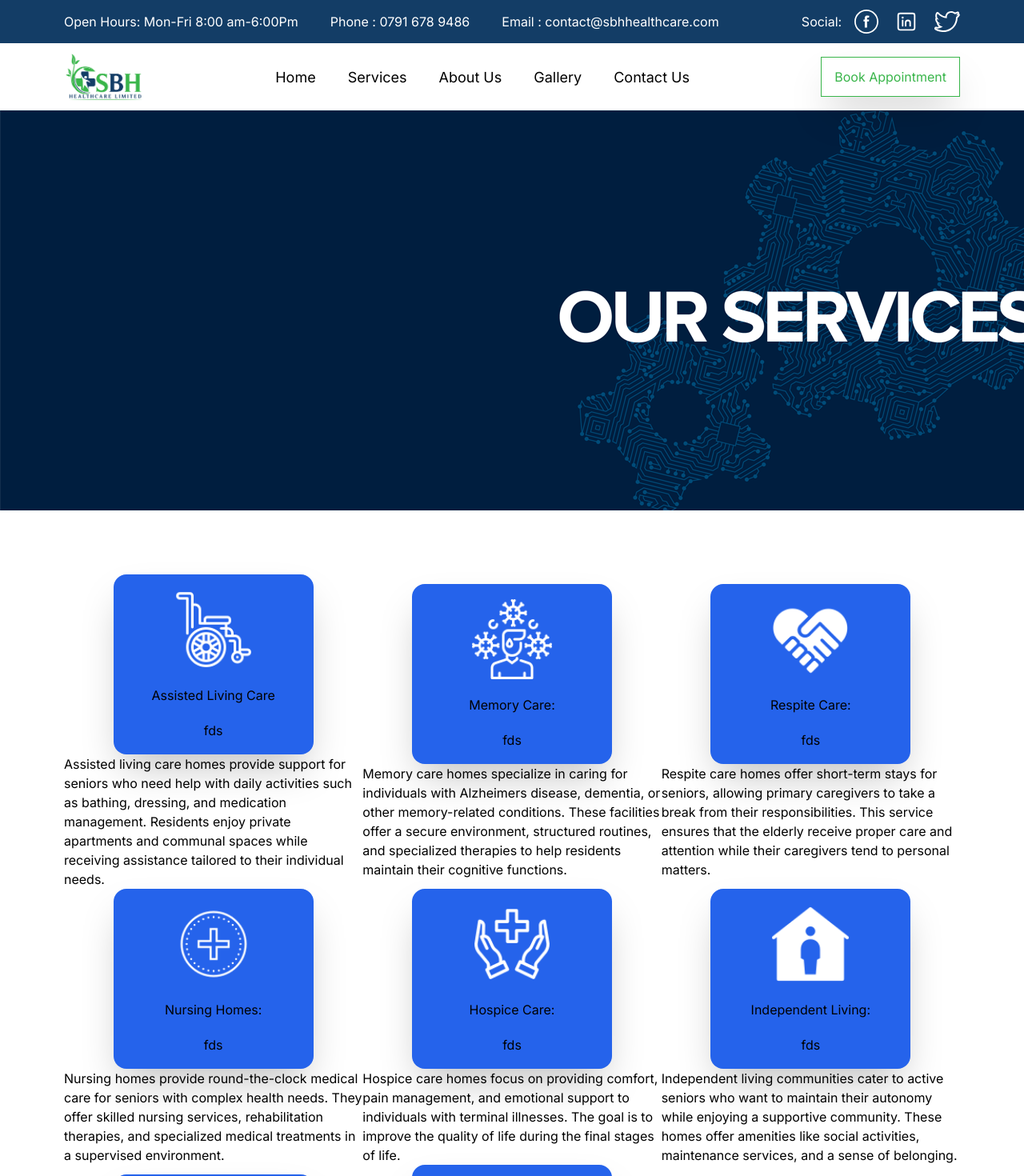
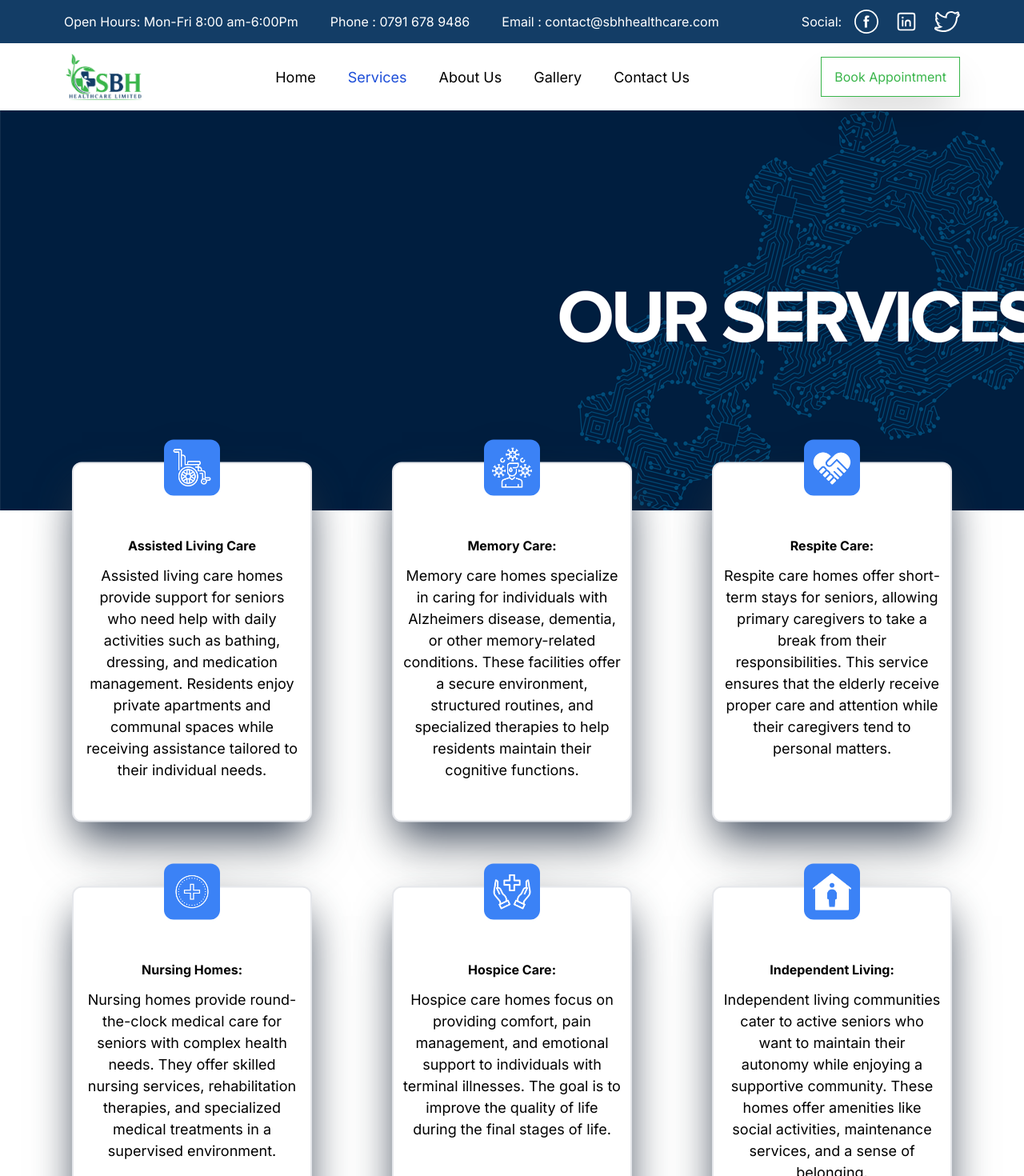
Before and after one commit to imtiaz3699/care-home, a Next.js app: page /services in a window 1280 px wide. Shown: the top 1470 px of the page at 80% size. Built offline with nearby package versions, Linux system fonts and the light colour scheme.

Commit message:
last-comit

```diff
--- a/src/app/components/HeroSection/HeroSection.tsx
+++ b/src/app/components/HeroSection/HeroSection.tsx
@@ -110,38 +110,47 @@ const HeroSection: React.FC<HeroSectionProps> = ({ showModal, handleModal }) =>
   ]
   const ourServices = [
     {
-      img:'/mental-health.png',
-      name:'Dementia Care',
+        img:'/wheelchair.png',
+        description:'Assisted living care homes provide support for seniors who need help with daily activities such as bathing, dressing, and medication management. Residents enjoy private apartments and communal spaces while receiving assistance tailored to their individual needs.',
+        name:'Assisted Living Care',
     },
     {
-      img:'/nursing.png',
-      name:'Nursing Care',
+        img:'/mental-health.png',
+        description:'Memory care homes specialize in caring for individuals with Alzheimers disease, dementia, or other memory-related conditions. These facilities offer a secure environment, structured routines, and specialized therapies to help residents maintain their cognitive functions.',
+        name:'Memory Care:',
     },
     {
-      img:'wheelchair.png',
-      name:'Physical Disabilities',
+        img:'/respite-care.png',
+        description:'Respite care homes offer short-term stays for seniors, allowing primary caregivers to take a break from their responsibilities. This service ensures that the elderly receive proper care and attention while their caregivers tend to personal matters.',
+        name:'Respite Care:',
     },
     {
-      img:'/respite-care.png',
-      name:'Respite Care',
+        img:'/nursing.png',
+        description:'Nursing homes provide round-the-clock medical care for seniors with complex health needs. They offer skilled nursing services, rehabilitation therapies, and specialized medical treatments in a supervised environment.',
+        name:'Nursing Homes:',
     },
     {
-      img:'/mental-health.png',
-      name:'Dementia Care',
+        img:'/nursing-care.png',
+        description:'Hospice care homes focus on providing comfort, pain management, and emotional support to individuals with terminal illnesses. The goal is to improve the quality of life during the final stages of life.',
+        name:'Hospice Care:',
     },
     {
-      img:'/nursing.png',
-      name:'Nursing Care',
+        img:'/independent-living.png',
+        description:'Independent living communities cater to active seniors who want to maintain their autonomy while enjoying a supportive community. These homes offer amenities like social activities, maintenance services, and a sense of belonging.',
+        name:'Independent Living:',
     },
     {
-      img:'wheelchair.png',
-      name:'Physical Disabilities',
+        img:'palliative-care.png',
+        description:'Palliative care homes enhance life quality for seriously ill individuals, offering pain management, symptom relief, and emotional support to improve overall well-being, irrespective of prognosis.',
+        name:'Palliative Care:',
     },
     {
-      img:'/respite-care.png',
-      name:'Respite Care',
+        img:'/assistive-care.png',
+        description:'Assisted home care services provide support for seniors who prefer to remain in their own homes. Caregivers assist with tasks like meal preparation, medication reminders, and companionship, allowing seniors to age in a familiar environment.',
+        name:'Assisted Home Care:',
     },
-  ]
+
+]
 const footer1 = [
   {
     name:'About Us',
@@ -286,31 +295,32 @@ const ourCare = [
       <div className="flex flex-col items-center justify-center px-5 md:px-20 py-20 bg-gray-100">
         <h1 className="text-[25px] md:text-[35px] lg:text-[50px] font-normal">Our Care Services</h1>
         <p className="text-[16px] md:text-[20px] px-3 md:px-0  text-center">"We collaborate intimately with our residents, their cherished ones, and every invested party to ensure that we provide unwavering assistance for individuals to reside with us as integral members of our extended kinship."</p>
-        <div className="grid grid-cols-1 sm:grid-cols-2 place-items-center lg:grid-cols-4 gap-[120px]  mt-10">
-           {
-            ourServices.map((element,idx)=> {
-              return <> <div  className=" flex flex-col items-center justify-center gap-5 bg-blue-600 backdrop-filter backdrop-blur-md shadow-2xl px-2 w-[250px] h-[225px] rounded-2xl backdrop-saturate-150" key = {idx}>
-                <img src={element.img} alt="" className="w-[70px] h-[70px] md:w-[100px] md:h-[100px]"/>
-                <div className="font-semibold text-center text-[16px] text-white">{element.name}</div>
-              </div>
+        <div className='grid grid-cols-1 mt-20 md:grid-cols-2 lg:grid-cols-3 2xl:grid-cols-4 place-items-center  px-20 gap-20     '>
+{
+    ourServices.map((element,idx)=> {
+        return <div className='w-[300px] bg-white text-center px-3 rounded-xl h-[450px] shadow-2xl shadow-slate-700 drop-shadow-2xl border-2  py-5 flex flex-col items-center'>
+        <div className='translate-y-[-50px] bg-blue-900 top-0 rounded-xl w-[70px] h-[70px] flex flex-row items-center justify-center'>
+        <img src={element.img} alt="" className="w-[50px] h-[50px] md:w-[50px] md:h-[50px]"/>
+        </div>
+        <div className='font-bold text-[25]'>{element.name}</div>
+        <div className='mt-3 font-normal text-[18px]'>{element.description}</div>
+    </div>
+    })
+}
 
-              </>
-            })
 
-           }
-
-        </div>
+</div>
        </div>
 
 
 
-    <div className="flex flex-col  lg:flex-row items-center justify-between py-20 md:px-20 px-3 ">
+    <div className="flex flex-col  lg:flex-row items-center justify-between gap-10 py-20 md:px-20 px-3 ">
 
 
       <div className="flex flex-col items-center lg:items-start max-w-[800px] px-3 text-center lg:text-left">
         <h1 className="font-semibold text-[25px]">WHY CHOOSE US</h1>
         <br />
-        <p>"Discover a higher standard of care with us. Our experienced team is dedicated to ensuring your loved one's comfort and well-being every day.
+        <p className="px-3 md:px-0">"Discover a higher standard of care with us. Our experienced team is dedicated to ensuring your loved one's comfort and well-being every day.
          <br /><br /> At SBH Healthcare, we blend personalized support with a welcoming community, creating a place they can truly call home. Trust us to provide the exceptional care your family deserves."</p>
         <button className="bg-[#39b54a] py-2 px-3 text-white mt-5">Getting Started</button>
       </div>
@@ -318,7 +328,7 @@ const ourCare = [
 
 
 
-        <div className="flex flex-col w-full md:w-[400px] items-center gap-5">
+        <div className="flex flex-col w-full px-2 md:w-[400px] items-center gap-5">
           <div className="px-2 py-3 border-2 border-[#39b54a] w-full md:w-[400px]">1. Convenient Speciality Care</div>
           <div className="px-2 py-3 border-2 border-[#39b54a] w-full md:w-[400px]">2. Attention to Quality of Life</div>
           <div className="px-2 py-3 border-2 border-[#39b54a] w-full md:w-[400px]">3. Medical Health Care</div>
@@ -398,7 +408,7 @@ const ourCare = [
             spaceBetween: 10,
           },
           1024: {
-            slidesPerView: 5,
+            slidesPerView: 3,
             spaceBetween: 50,
           },
           1499:{
--- a/src/app/components/Navbar.tsx
+++ b/src/app/components/Navbar.tsx
@@ -3,16 +3,19 @@
 import React,{useState} from 'react'
 import Image from "next/image";
 import Link from 'next/link';
+import {usePathname} from 'next/navigation';
 
 interface NavbarProps {
   handleModal? : (param : any) => void;
   showModal? : boolean;
 }
  const Navbar: React.FC<NavbarProps> = ({handleModal,showModal})=> {
-
+  const pathname = usePathname();
+  console.log(pathname)
 
 
     const [dropDown,setDropDown] = useState(false);
+
     const navData = [
         {
             name:'Home',
@@ -28,7 +31,7 @@ interface NavbarProps {
         },
         {
           name:'Gallery',
-          url:'/',
+          url:'',
         },
         {
             name:'Contact Us',
@@ -81,7 +84,7 @@ interface NavbarProps {
               navData.map((element,idx)=> {
                 return <>
                       <Link href={element.url}>
-                      <div className='text-[18px] hover:text-blue-800'>{element.name}</div>
+                      <div className={pathname === element.url ? 'text-[18px] text-blue-700' : 'text-[18px] hover:text-blue-700'}>{element.name}</div>
                       </Link>
                       </>
               })
@@ -106,7 +109,7 @@ interface NavbarProps {
         </div>
           }
 
-          <div className = " py-3 px-4 text-center shadow-2xl hover:bg-[#133d66] border border-[#39b54a] text-[#39b54a] hover:text-white" onClick ={handleModal}>Book Appointment</div>
+          <div className = "hidden lg:flex py-3 px-4 text-center shadow-2xl hover:bg-[#133d66] border border-[#39b54a] text-[#39b54a] hover:text-white" onClick ={handleModal}>Book Appointment</div>
 
           </div>
 
--- a/src/app/components/cookie-consent/CookieConsent.tsx
+++ b/src/app/components/cookie-consent/CookieConsent.tsx
@@ -19,11 +19,11 @@ const CookieConsent: React.FC = () => {
   return (
     <>
     {showBanner && (
-    <div className='fixed bottom-0 left-0 right-0 w-full z-10 mx-auto bg-green-800 py-3'>
+    <div className='fixed bottom-0 left-0 right-0 w-full z-10 mx-auto bg-[#39b54a] py-3'>
         <div className="text-white p-4 text-center flex flex-col items-center justify-center">
           <p className="md:w-[600px]">We use cookies to enhance your browsing experience and provide personalized content.
           By clicking "Accept," you consent to the use of cookies.
-           You can learn more about how we handle your data in our <span className='text-blue-500 hover:underline cursor-pointer'> Privacy Policy.</span></p>
+           You can learn more about how we handle your data in our <span className='text-blue-800 hover:underline cursor-pointer'> Privacy Policy.</span></p>
           <div className='flex flex-row items-center gap-5'>
           <button
             className="mt-2 bg-blue-800 hover:bg-blue-600 px-4 py-2 rounded"
--- a/src/app/components/footer/Footer.tsx
+++ b/src/app/components/footer/Footer.tsx
@@ -7,7 +7,7 @@ function Footer() {
     const footer1 = [
         {
           name:'About Us',
-          url:'',
+          url:'/about',
         },
         {
           name:'Our Philosophy',
@@ -22,45 +22,7 @@ function Footer() {
           url:'',
         },
       ]
-      const houseAddress = [
-        {
-          name:'Ashby Lodge wakefield',
-          url:'',
-        },
-        {
-          name:'Ashfield House, Conventry',
-          url:'',
-        },
-        {
-          name:'As Care Leicester',
-          url:'',
-        },
-        {
-          name:'Ashview House, Stoke-on-Trent',
-          url:'',
-        },
-        {
-          name:'Old Vicarage Workshop',
-          url:'',
-        },
-        {
-          name:'Ashton Court Rotherham',
-          url:'',
-        },
-        {
-          name:'Aston Manor Dewsbury',
-          url:'',
-        },
-        {
-          name:'Ashford House Liecestershire',
-          url:'',
-        },
-        {
-          name:'London Road Specialist Nursing Home,Leicester',
-          url:'',
-        },
 
-      ]
   return (
     <>
      <div className="footer flex flex-col md:flex-row  md:justify-between md:px-20 text-center md:text-left  bg-green-800 justify-center gap-20 py-10">
@@ -74,7 +36,8 @@ function Footer() {
 <div className="flex flex-col gap-1">
         {
           footer1.map((element,idx)=> {
-            return <div className="hover:underline cursor-pointer text-white">{element.name}</div>
+
+            return <Link href={element.url}> <div className="hover:underline cursor-pointer text-white">{element.name}</div> </Link>
           })
         }
 </div>
--- a/src/app/services/page.tsx
+++ b/src/app/services/page.tsx
@@ -37,7 +37,7 @@ function Services() {
         },
         {
             img:'palliative-care.png',
-            description:'Palliative care homes focus on improving the quality of life for individuals with serious illnesses, regardless of prognosis. The care includes pain management, symptom relief, and emotional support to enhance overall well-being.',
+            description:'Palliative care homes enhance life quality for seriously ill individuals, offering pain management, symptom relief, and emotional support to improve overall well-being, irrespective of prognosis.',
             name:'Palliative Care:',
         },
         {
@@ -51,20 +51,20 @@ function Services() {
     <div>
       <Navbar/>
 <div className='w-full h-[500px] object-cover' style = {{backgroundImage:'url(/our-services.png)'}}></div>
-<div className='grid grid-cols-3 place-items-center py-20 px-20'>
-        {
-            ourServices.map((element,idx)=> {
-                return <div className='flex flex-col items-center w-full'>
-                    <div className=" flex flex-col items-center justify-center gap-5 bg-blue-600 backdrop-filter backdrop-blur-md shadow-2xl px-2 w-[250px] h-[225px] rounded-2xl backdrop-saturate-150">
-                    <img src={element.img} alt="" className="w-[70px] h-[70px] md:w-[100px] md:h-[100px]"/>
-                    <h1>{element.name}</h1>
-                    <div>fds</div>
-                    </div>
+<div className='grid grid-cols-1 md:grid-cols-2 lg:grid-cols-3  place-items-center  px-20 gap-20 translate-y-[-2%] lg:translate-y-[-4%] 2xl:grid-cols-4 2xl:translate-y-[-10%] '>
+{
+    ourServices.map((element,idx)=> {
+        return <div className='w-[300px] bg-white text-center px-3 rounded-xl h-[450px] shadow-2xl shadow-slate-700 drop-shadow-2xl border-2  py-5 flex flex-col items-center'>
+        <div className='translate-y-[-50px] bg-blue-500 top-0 rounded-xl w-[70px] h-[70px] flex flex-row items-center justify-center'>
+        <img src={element.img} alt="" className="w-[50px] h-[50px] md:w-[50px] md:h-[50px]"/>
+        </div>
+        <div className='font-bold text-[25]'>{element.name}</div>
+        <div className='mt-3 font-normal text-[18px]'>{element.description}</div>
+    </div>
+    })
+}
 
-                    <p>{element.description}</p>
-                </div>
-            })
-        }
+
 </div>
 <Footer/>
     </div>
```
Also changed, not shown: src/app/about/page.tsx (+6 -7 lines).
